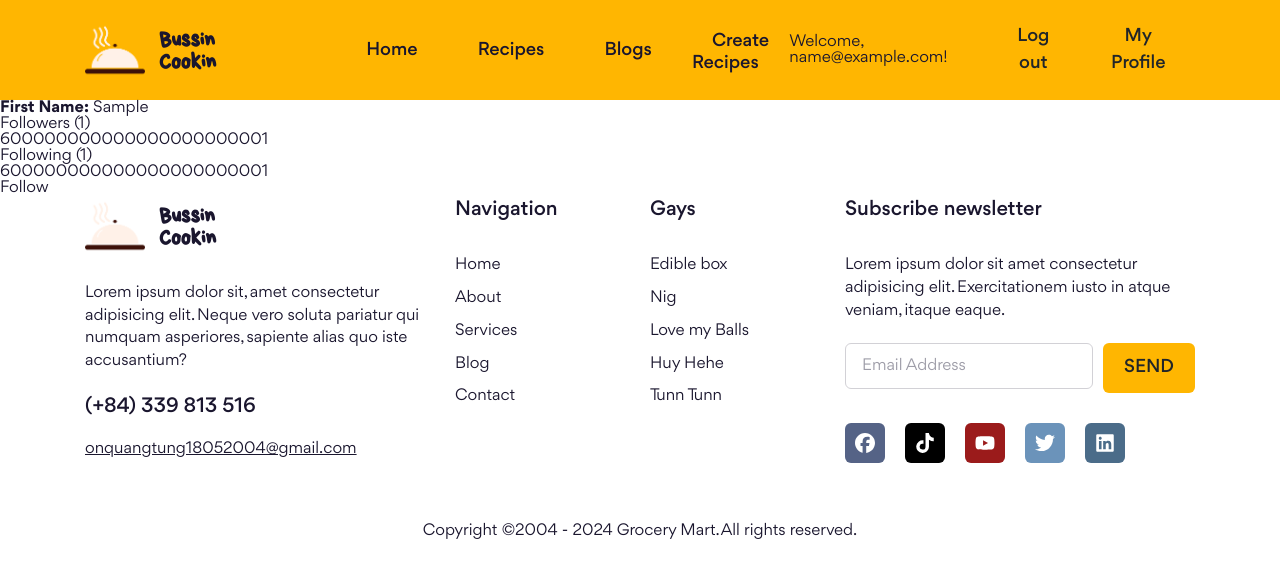
After one commit to HuyGDo/Project_Nhom9_IT3180_20241, a Node server app: page /users/users/600000000000000000000001 in a window 1280 px wide. The commit adds this page. Shown: the top 578 px of the page. Run offline with Node 20, Linux system fonts and the light colour scheme; tables that the repository leaves empty hold one stand-in row (values such as "Sample post"); some libraries are stand-ins or nearby versions.

Commit message:
trying to fix

```diff
--- /dev/null
+++ b/controllers/userController.js
@@ -0,0 +1,61 @@
+//controllers/userController.js
+const User = require('../models/User');
+
+exports.followUser = async (req, res) => {
+  try {
+    const userToFollow = await User.findById(req.params.id);
+    const currentUser = await User.findById(req.user._id);
+
+    if (!currentUser.following.includes(userToFollow._id)) {
+      currentUser.following.push(userToFollow._id);
+      userToFollow.followers.push(currentUser._id);
+      await currentUser.save();
+      await userToFollow.save();
+    }
+
+    res.redirect(`/users/${userToFollow._id}`);
+  } catch (error) {
+    res.status(500).send('Error following user');
+  }
+};
+
+exports.unfollowUser = async (req, res) => {
+  try {
+    const userToUnfollow = await User.findById(req.params.id);
+    const currentUser = await User.findById(req.user._id);
+
+    currentUser.following = currentUser.following.filter(
+      (id) => !id.equals(userToUnfollow._id)
+    );
+    userToUnfollow.followers = userToUnfollow.followers.filter(
+      (id) => !id.equals(currentUser._id)
+    );
+    await currentUser.save();
+    await userToUnfollow.save();
+
+    res.redirect(`/users/${userToUnfollow._id}`);
+  } catch (error) {
+    res.status(500).send('Error unfollowing user');
+  }
+};
+
+exports.viewProfile = async (req, res) => {
+    try {
+    console.log('Requested User ID:', req.params.id);
+      const profileUser = await User.findById(req.params.id).lean();
+      const currentUser = req.user;
+
+      const isOwnProfile = currentUser && profileUser._id.equals(currentUser._id);
+      const isFollowing = currentUser && currentUser.following.includes(profileUser._id);
+
+      res.render('users/profile', {
+        layout: 'default',
+        user: profileUser,
+        isOwnProfile,
+        isFollowing,
+      });
+    } catch (error) {
+        console.error('Error loading profile:', error);
+        res.status(500).send('Error loading profile');
+    }
+  };
--- a/index.js
+++ b/index.js
@@ -9,7 +9,7 @@ const flash = require("connect-flash");
 const cookieParser = require("cookie-parser");
 const session = require("express-session");
 const app = express();
-
+const authMiddleware = require("./middleware/authMiddleware");
 /* Configure Mongoose */
 const db = require("./config/db");
 db.connect();
@@ -57,6 +57,8 @@ app.use(methodOverride("_method"));
 /* Use Global Variables */
 app.use(globalVariables);
 
+app.use(authMiddleware.setCurrentUser);
+
 /* Routes init */
 const route = require("./routes/siteRouters");
 route(app);
--- a/middleware/authMiddleware.js
+++ b/middleware/authMiddleware.js
@@ -46,3 +46,8 @@ module.exports.checkUser = (req, res, next) => {
         next();
     }
 };
+
+module.exports.setCurrentUser = (req, res, next) => {
+    req.user = req.session.user;
+    next();
+};
--- a/routes/siteRouters.js
+++ b/routes/siteRouters.js
@@ -5,6 +5,7 @@ const meRouter = require("./meRouters");
 const authRouter = require("./authRouters");
 const { checkUser } = require("../middleware/authMiddleware");
 const adminRouter = require("./adminRouters");
+const userRouter = require("./userRouters");
 
 module.exports = (app) => {
     app.use("*", checkUser); // Apply to all routes and methods
@@ -13,4 +14,5 @@ module.exports = (app) => {
     app.use("/recipes", recipesRouter);
     app.use("/admin", adminRouter);
     app.use("/", authRouter);
+    app.use('/users', userRouter);
 };
--- a/views/partials/header.hbs
+++ b/views/partials/header.hbs
@@ -33,6 +33,9 @@
             <a href="/sign-up" class="btn btn--text">Sign Up</a>
 
             {{/if }}
+            {{#if user}}
+            <a href="/users/{{user._id}}" class="btn btn--text">My Profile</a>
+            {{/if}}
         </div>
     </div>
 </div>
--- /dev/null
+++ b/views/users/profile.hbs
@@ -0,0 +1,32 @@
+<!-- filepath: views/users/profile.hbs -->
+<div class="profile__details">
+  <p><strong>First Name:</strong> {{user.first_name}}</p>
+  <h3>Followers ({{user.followers.length}})</h3>
+<ul>
+  {{#each user.followers}}
+    <li><a href="/users/{{this}}">{{this}}</a></li>
+  {{/each}}
+</ul>
+
+<h3>Following ({{user.following.length}})</h3>
+<ul>
+  {{#each user.following}}
+    <li><a href="/users/{{this}}">{{this}}</a></li>
+  {{/each}}
+</ul>
+</div>
+
+<!-- Action Buttons -->
+{{#if isOwnProfile}}
+  <p>This is your profile.</p>
+{{else}}
+  {{#if isFollowing}}
+    <form action="/users/{{user._id}}/unfollow" method="POST">
+      <button type="submit">Unfollow</button>
+    </form>
+  {{else}}
+    <form action="/users/{{user._id}}/follow" method="POST">
+      <button type="submit">Follow</button>
+    </form>
+  {{/if}}
+{{/if}}
```
Also changed, not shown: models/User.js (+7 -0 lines), routes/userRouters.js (added, +15 -0 lines), views/me/user-info.hbs (+13 -0 lines).
